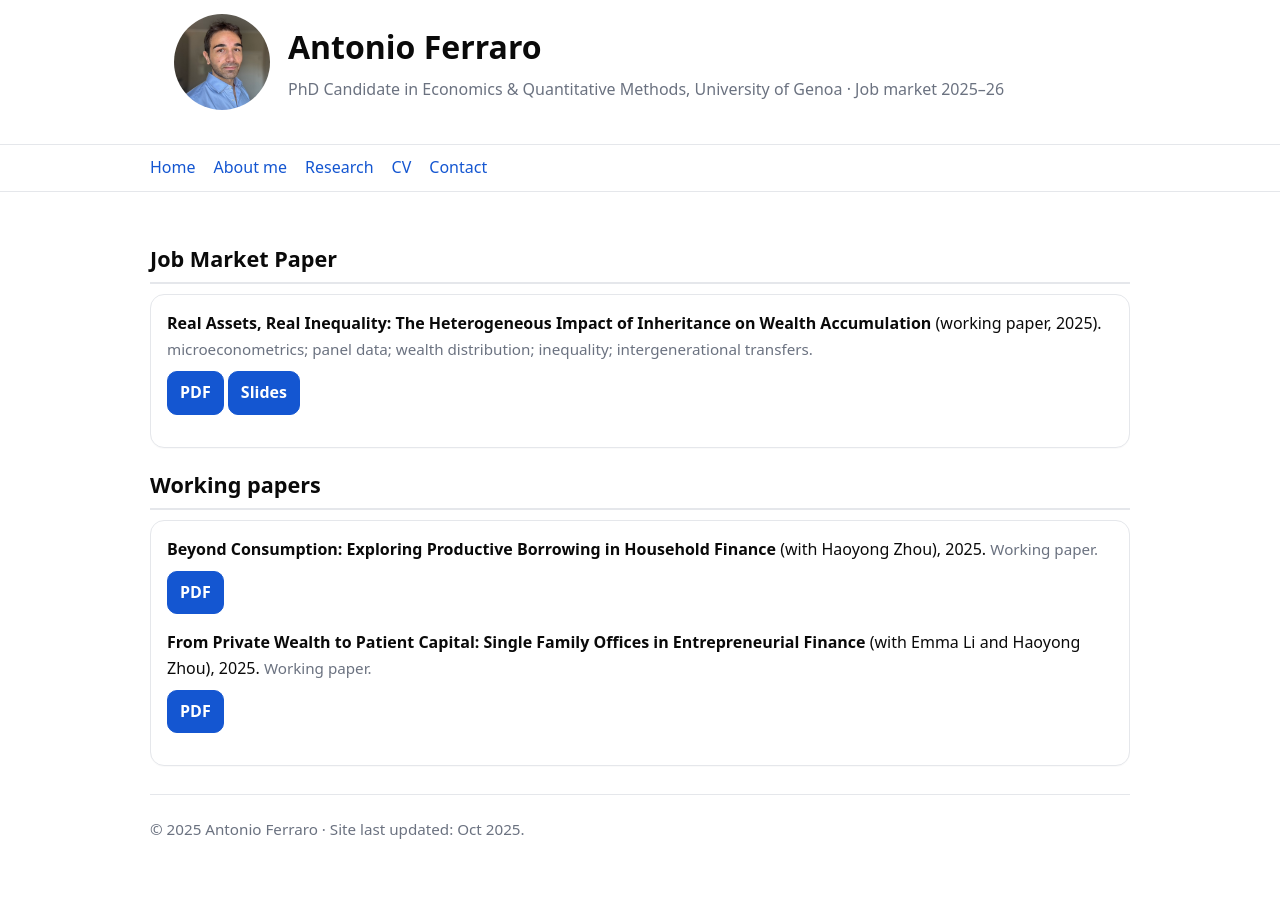
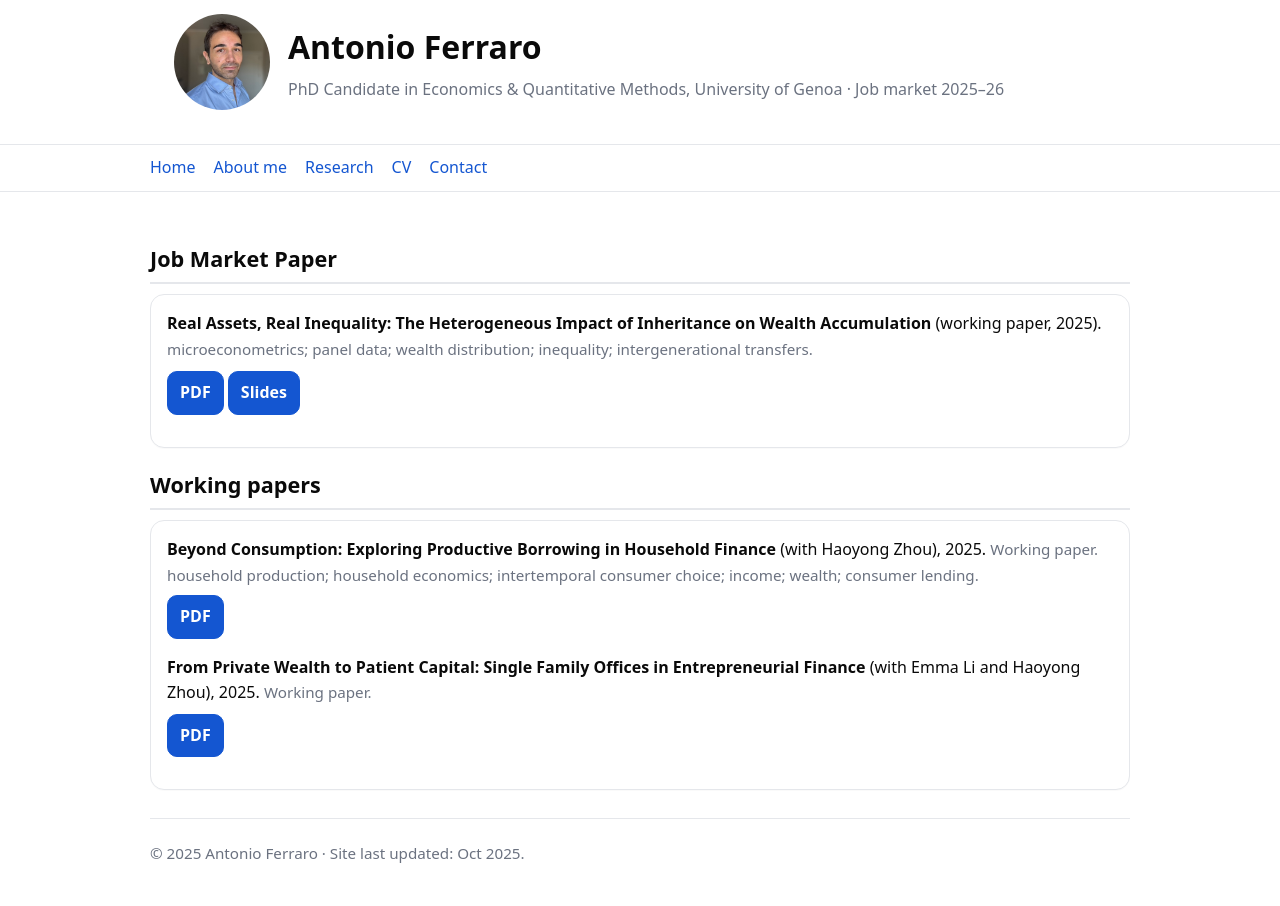
Before and after one commit to ferraroantonio/ferraroantonio.github.io, a Jekyll site: the page built from research.md, in a window 1280 px wide. Built offline with Jekyll 4.4.1, drawn with Linux system fonts in a browser that asks for light colours.

Commit message:
Update research.md

```diff
--- a/research.md
+++ b/research.md
@@ -20,6 +20,7 @@ layout: default
   <li class="item">
     <strong>Beyond Consumption: Exploring Productive Borrowing in Household Finance</strong>
     (with Haoyong Zhou), 2025. <span class="meta">Working paper.</span>
+    <div class="meta">household production; household economics; intertemporal consumer choice; income; wealth; consumer lending.</div>
     <p style="margin-top:8px;">
       <a class="btn" href="{{ '/assets/WP_ProductiveBorrowing.pdf' | relative_url }}">PDF</a>
     </p>
```
